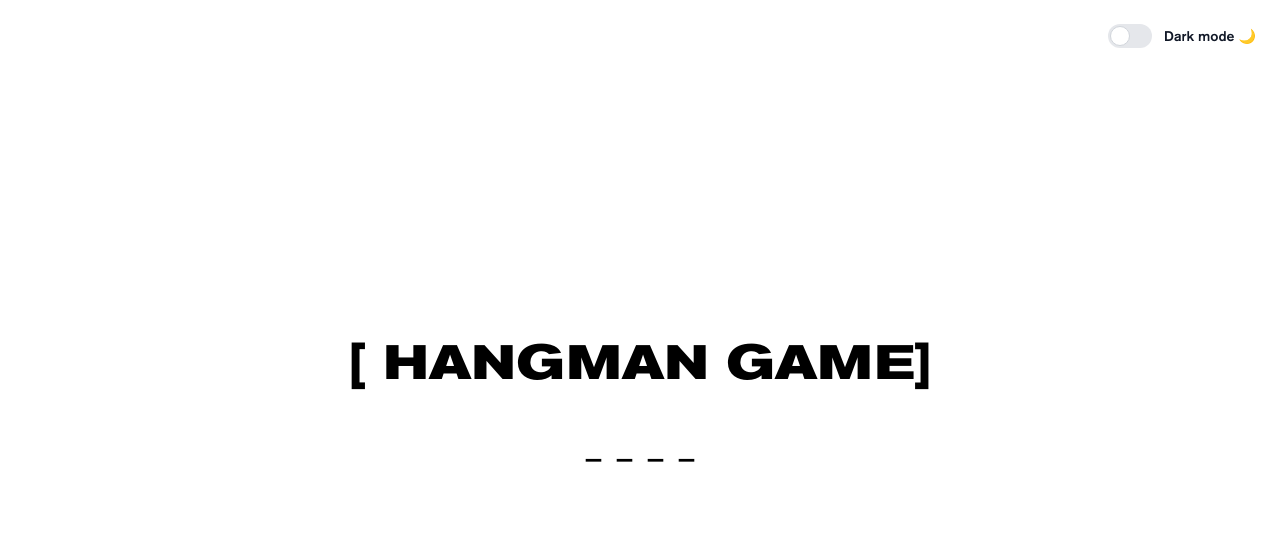
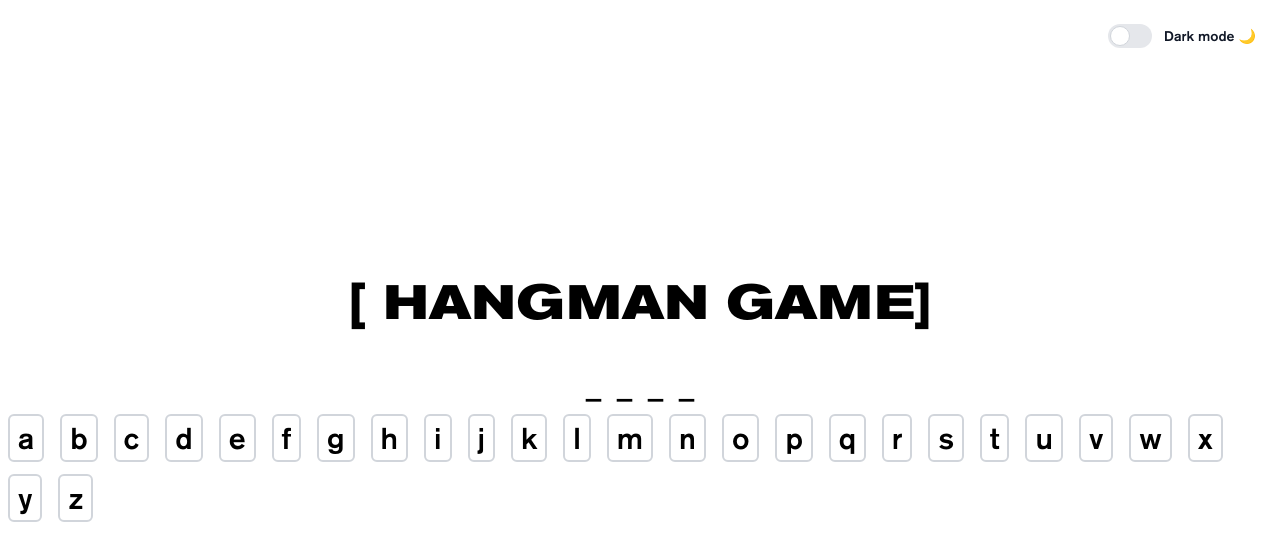
Before and after one commit to InfinityScripter/vite-hang-man, a website built with Vite: page index.html in a window 1280 px wide. Both pictures are taken after a click on the button "Start Game". Built offline with nearby package versions, Linux system fonts and the light colour scheme.

Commit message:
create keyboardHTML

```diff
--- a/src/scripts/game.js
+++ b/src/scripts/game.js
@@ -38,11 +38,20 @@ return  `<div id='placeholders' class='placeholders-wrapper'>${placeholdersHTML}
 }
 
 
+const createKeyboardHTML = () => {
+    const keyboardHTML = KEYBOARD_LETTERS.reduce((acc, letter) => {
+        acc += `<button class="keyboard-letter">${letter}</button>`;
+        return acc;
+    }, "");
+    return `<div id='keyboard' class='keyboard-wrapper'>${keyboardHTML}</div>`
+}
+
 export const startGame = () => {
 const randomIndex = Math.floor(Math.random() * WORDS.length);
 const wordToGuess = WORDS[randomIndex]
 sessionStorage.setItem("wordToGuess", wordToGuess);
 gameDiv.innerHTML = createPlaceholdersHTML();
+gameDiv.innerHTML += createKeyboardHTML();
 }
 
 
--- a/src/styles/styles.css
+++ b/src/styles/styles.css
@@ -44,4 +44,8 @@
   .letter {
     @apply text-3xl mx-2 font-medium
   }
+
+  .keyboard-letter {
+    @apply text-3xl mx-2 font-medium border-2 border-gray-300 rounded-md px-2 py-1 hover:bg-gray-200 mt-3
+  }
 }
```
